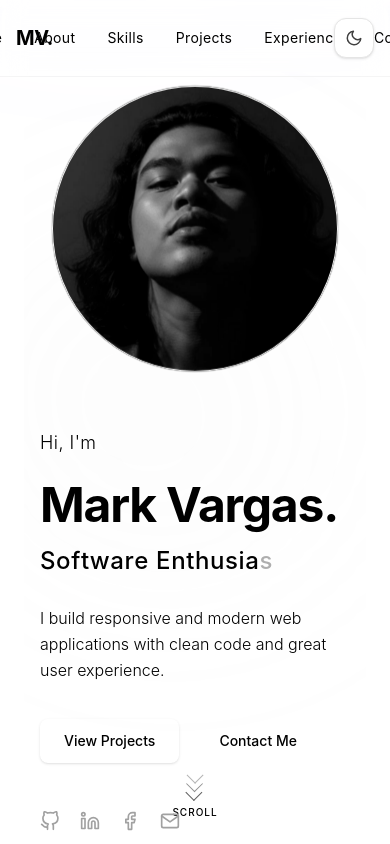
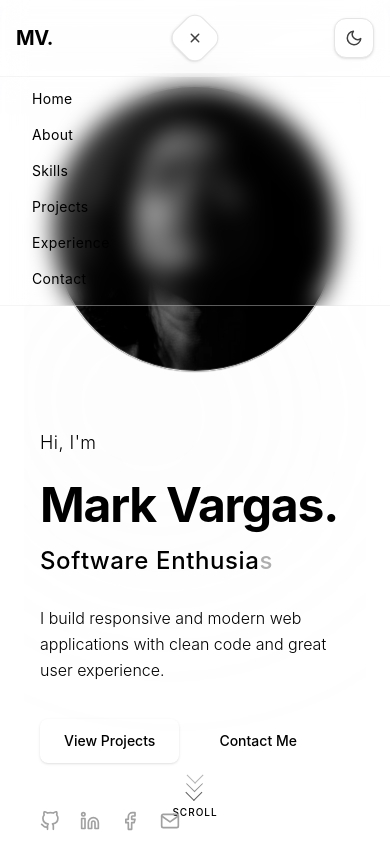
Before and after one commit to Vargas0fficial/personal-portfolio, a React (Vite) app in the folder frontend/: page / in a window 390 px wide. Both pictures are taken after a click on the button 195 px from the left and 38 px from the top of the page. Shown: the top 844 px of the page. Built offline with nearby package versions, Linux system fonts and the light colour scheme; the HTML template or start-up script is replaced by a standard one.

Commit message:
fixed navbar bugs

```diff
--- a/frontend/src/components/Navbar.jsx
+++ b/frontend/src/components/Navbar.jsx
@@ -46,7 +46,7 @@ const Navbar = ({ darkMode, setDarkMode }) => {
         )}
       </AnimatePresence>
 
-      <nav className="fixed top-0 left-0 w-full max-w-full z-50 py-4 bg-[var(--bg-primary)]/80 backdrop-blur-md border-b border-neutral-200/40 dark:border-neutral-800/40 transition-colors duration-300 overflow-hidden block">
+      <nav className="fixed top-0 left-0 w-full max-w-full z-50 py-4 bg-[var(--bg-primary)]/80 backdrop-blur-md border-b border-neutral-200/40 dark:border-neutral-800/40 transition-colors duration-300 block">
         <div className="w-full max-w-7xl mx-auto px-4 sm:px-8 lg:px-16 flex justify-between items-center relative min-h-[44px]">
 
           {/* Brand Initials Logo */}
@@ -55,7 +55,7 @@ const Navbar = ({ darkMode, setDarkMode }) => {
           </a>
 
           {/* 🌟 CENTER CONTAINER */}
-          <div className="absolute inset-x-0 top-1/2 -translate-y-1/2 flex justify-center items-center pointer-events-none z-40">
+          <div className="absolute inset-x-0 top-1/2 -translate-y-1/2 hidden md:flex justify-center items-center pointer-events-none z-40">
             <AnimatePresence mode="wait">
               {!isOpen ? (
                 /* KUNG SARADO: Lilitaw si + Button sa gitna */
@@ -99,7 +99,20 @@ const Navbar = ({ darkMode, setDarkMode }) => {
             </AnimatePresence>
           </div>
 
-          {/* Premium Dark Mode Toggle Switch */}
+          {/* Mobile: + button always visible sa gitna, hidden sa md+ */}
+          <div className="absolute inset-x-0 top-1/2 -translate-y-1/2 flex md:hidden justify-center items-center pointer-events-none z-40">
+            <motion.button
+              onClick={() => setIsOpen(!isOpen)}
+              type="button"
+              animate={{ rotate: isOpen ? 45 : 0 }}
+              transition={{ duration: 0.25, ease: "easeInOut" }}
+              className="p-2.5 rounded-xl border border-neutral-200 bg-white text-neutral-700 hover:bg-neutral-50 dark:border-neutral-800 dark:bg-neutral-900 dark:text-neutral-300 dark:hover:bg-neutral-800/60 shadow-sm flex items-center justify-center focus:outline-none cursor-pointer pointer-events-auto"
+              aria-label="Toggle Menu"
+            >
+              <FiPlus size={18} />
+            </motion.button>
+          </div>
+
           <div className="z-50">
             <button
               onClick={() => setDarkMode(!darkMode)}
@@ -135,6 +148,29 @@ const Navbar = ({ darkMode, setDarkMode }) => {
 
         </div>
       </nav>
+      {/* Mobile dropdown — fixed, nasa labas ng nav para hindi mag-overflow */}
+      <AnimatePresence>
+        {isOpen && (
+          <motion.div
+            initial={{ opacity: 0, y: -6 }}
+            animate={{ opacity: 1, y: 0 }}
+            exit={{ opacity: 0, y: -6 }}
+            transition={{ duration: 0.2, ease: "easeInOut" }}
+            className="md:hidden fixed top-[73px] left-0 w-full bg-[var(--bg-primary)]/95 backdrop-blur-md border-b border-neutral-200/40 dark:border-neutral-800/40 py-4 px-8 flex flex-col gap-4 z-40"
+          >
+            {menuItems.map((item) => (
+              <a
+                key={item}
+                href={`#${item.toLowerCase()}`}
+                onClick={() => setIsOpen(false)}
+                className="text-sm font-normal tracking-wide text-[var(--text-secondary)] hover:text-[var(--text-primary)] transition-colors duration-200"
+              >
+                {item}
+              </a>
+            ))}
+          </motion.div>
+        )}
+      </AnimatePresence>
     </>
   );
 };
```
